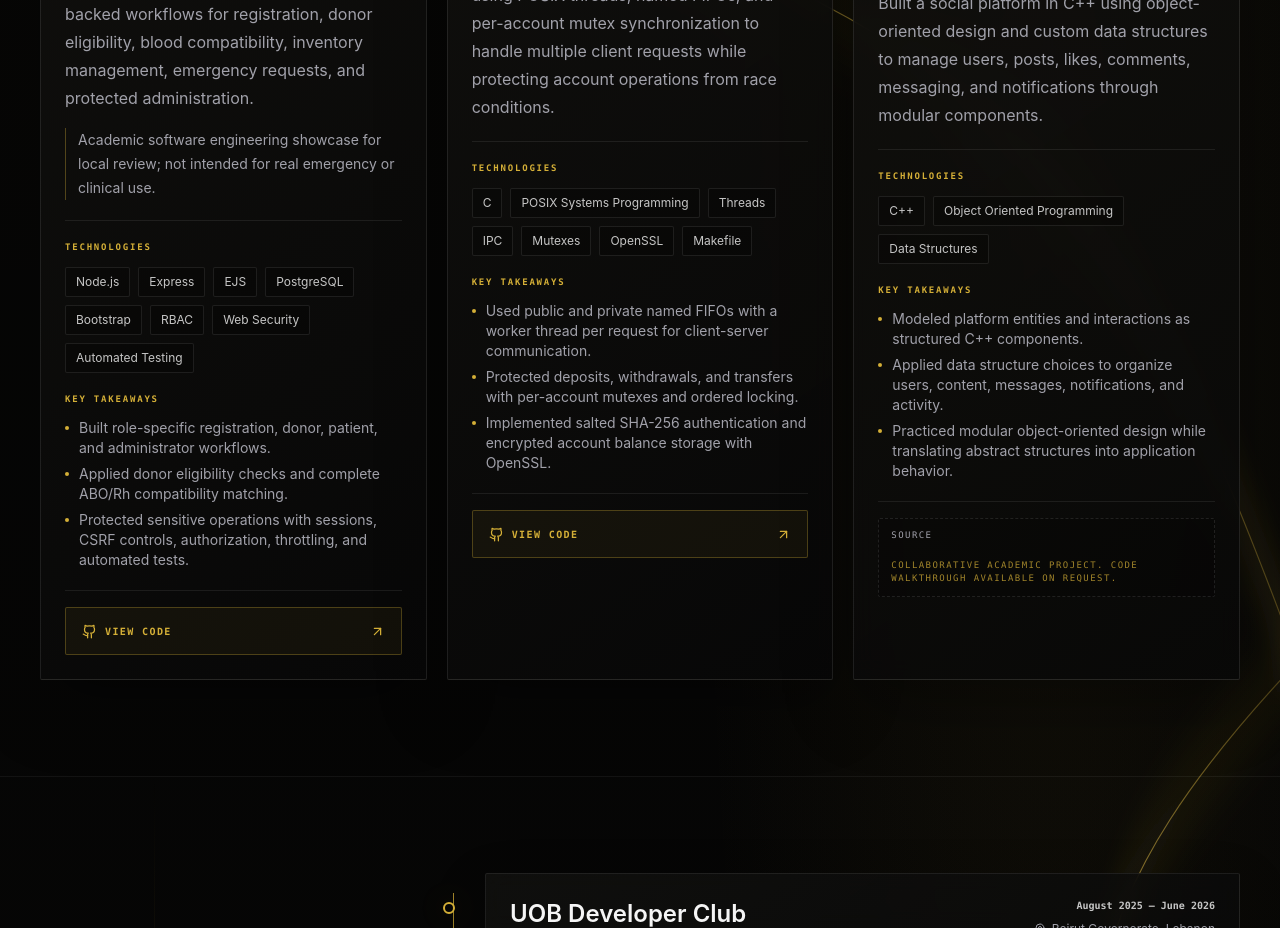
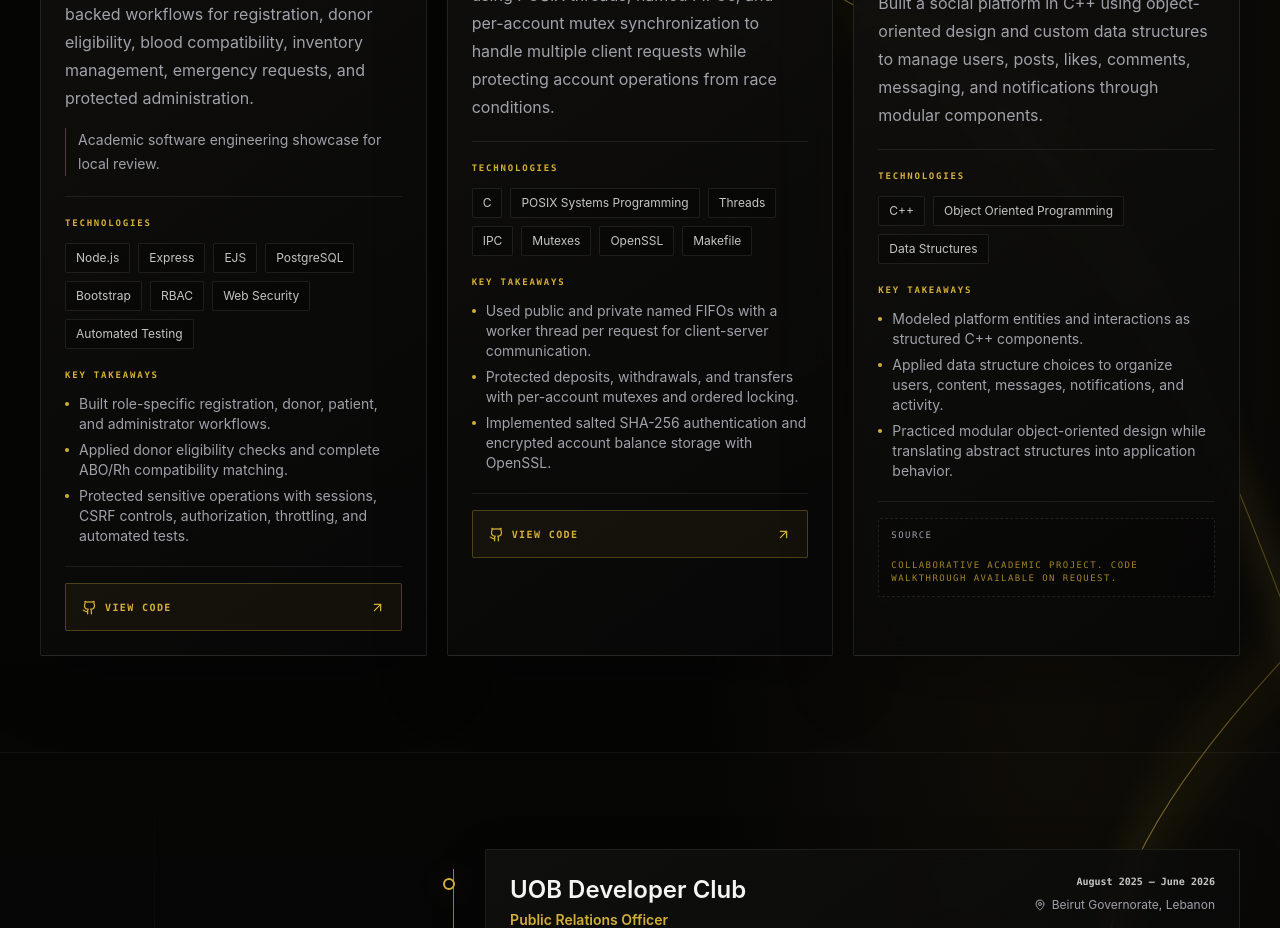
Before and after one commit to edmondilbawi/edmondilbawi, a Next.js app: page /edmondilbawi/ in a window 1280 px wide. Shown: the part 5080-6008 px from the top of the page. Built offline with nearby package versions, Linux system fonts and the light colour scheme.

Commit message:
Polish BloodLink portfolio note

```diff
--- a/src/data/portfolioContent.ts
+++ b/src/data/portfolioContent.ts
@@ -137,7 +137,7 @@ export const projects: Project[] = [
       "Protected sensitive operations with sessions, CSRF controls, authorization, throttling, and automated tests."
     ],
     scopeNote:
-      "Academic software engineering showcase for local review; not intended for real emergency or clinical use.",
+      "Academic software engineering showcase for local review.",
     repositoryUrl:
       "https://github.com/edmondilbawi/BloodLink/tree/express-web-version"
   },
```
